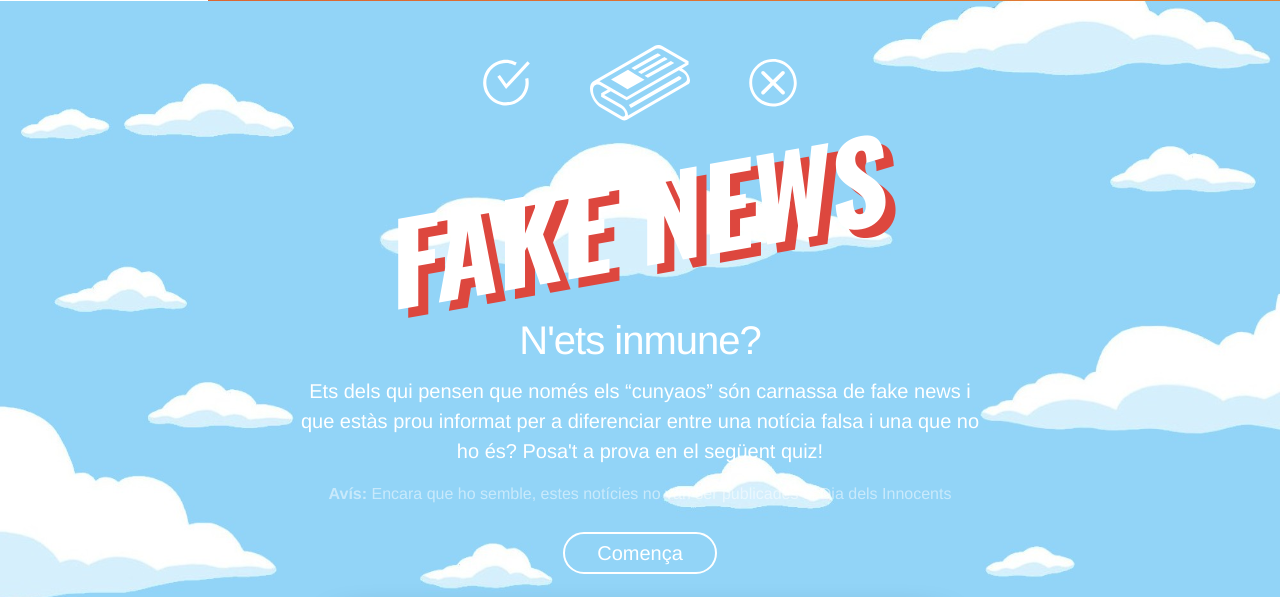
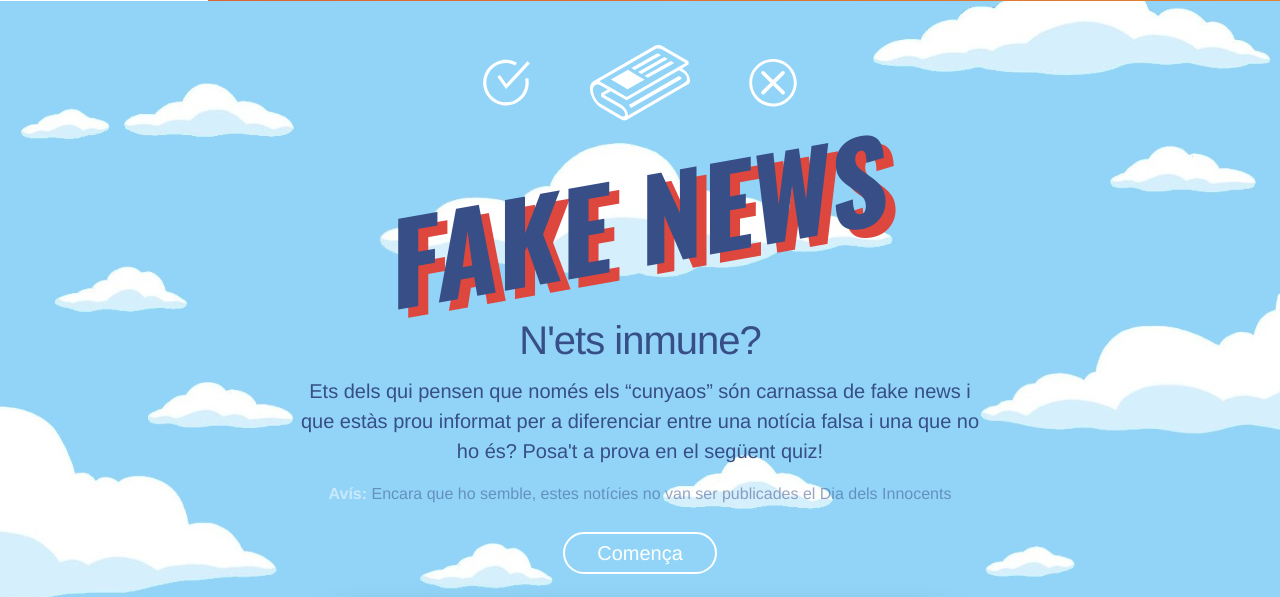
Before and after one commit to compromis/rajoy-or-homer-quiz, a Vue app: page / in a window 1280 px wide. Shown: the part 134-731 px from the top of the page. Built offline with nearby package versions, Linux system fonts and the light colour scheme; a web font is replaced by a local one.

Commit message:
Update colors

```diff
--- a/src/variables.scss
+++ b/src/variables.scss
@@ -2,16 +2,16 @@ $font-base: Compromis, Helvetica, Arial, sans-serif;
 $font-intro: Oswald, sans-serif;
 $font-headline: Bitter, serif;
 $background: #92d4f7;
-$text-color: #fff;
-$text-color-dark: #2c3e50;
+$text-color: #374E87;
+$text-color-dark: #0b1e4c;
 $basic-orange: #ea580c;
 $orange-start: #e28333;
 $orange-end: #d4432f;
 $secondary-color: #dd473e;
 $white: #fff;
-$true-color-start: #00CD87;
-$true-color-end: #3AB52A;
-$false-color-start: #FF4747;
-$false-color-end: #D90A6F;
+$true-color-start: #56C2FF;
+$true-color-end: #1270E3;
+$false-color-start: #FFDF40;
+$false-color-end: #FF8359;
 $true-gradient: linear-gradient(to bottom right, $true-color-start 0%, $true-color-end 100%);
 $false-gradient: linear-gradient(to bottom right, $false-color-start 0%, $false-color-end 100%);
```
